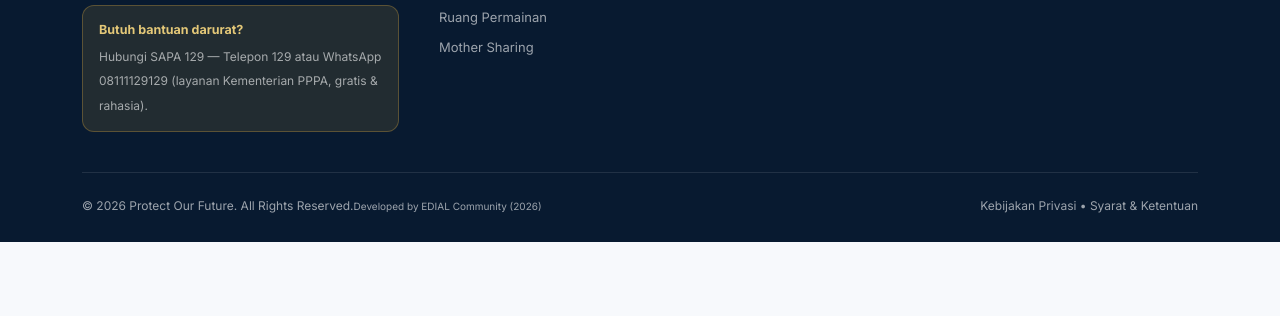
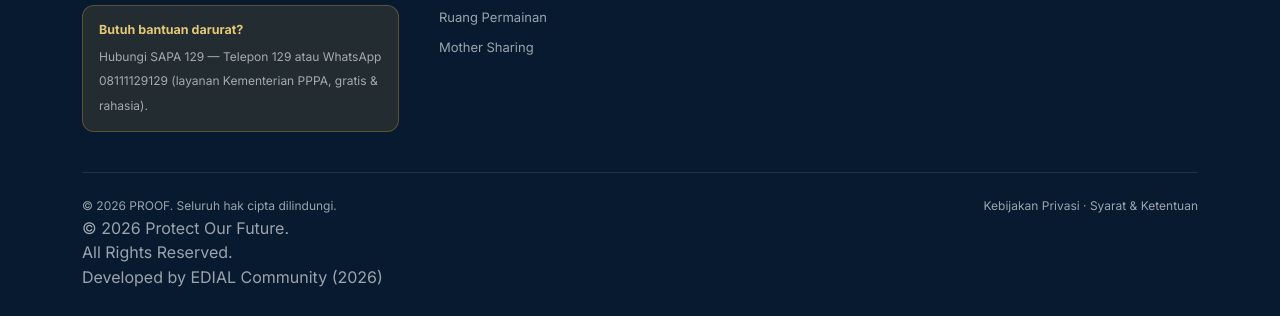
Before and after one commit to projectgaff13-design/pelitaanak, a website: page artikel.html in a window 1280 px wide. Shown: the part 1288-1604 px from the top of the page. Before the commit the page ends 1530 px from the top, so only its background shows below. Drawn offline with nearby package versions, Linux system fonts and the light colour scheme; no server answers.

Commit message:
Samakan ukuran footer credit

```diff
--- a/artikel.html
+++ b/artikel.html
@@ -159,9 +159,14 @@
       <div class="footer-col"><h5>Ikuti Kami</h5><ul><li><a href="#">Instagram</a></li><li><a href="#">YouTube</a></li><li><a href="#">Newsletter</a></li></ul></div>
     </div>
     <div class="footer-bottom">
-      <div class="footer-copy"><span>© 2026 Protect Our Future. All Rights Reserved.</span><small>Developed by EDIAL Community (2026)</small></div>
-      <span>Kebijakan Privasi • Syarat &amp; Ketentuan</span>
+      <span>© 2026 PROOF. Seluruh hak cipta dilindungi.</span>
+      <span>Kebijakan Privasi · Syarat &amp; Ketentuan</span>
     </div>
+    <section class="footer-credit" aria-label="Kredit pengembang">
+      <p>© 2026 Protect Our Future.</p>
+      <p>All Rights Reserved.</p>
+      <p>Developed by EDIAL Community (2026)</p>
+    </section>
   </div>
 </footer>
 
```
Also changed, not shown: checkout.html (+7 -2 lines), index.html (+7 -2 lines), keranjang.html (+7 -2 lines), materi.html (+7 -2 lines), mother-sharing.html (+7 -2 lines), permainan.html (+6 -1 lines), toko.html (+7 -2 lines).
